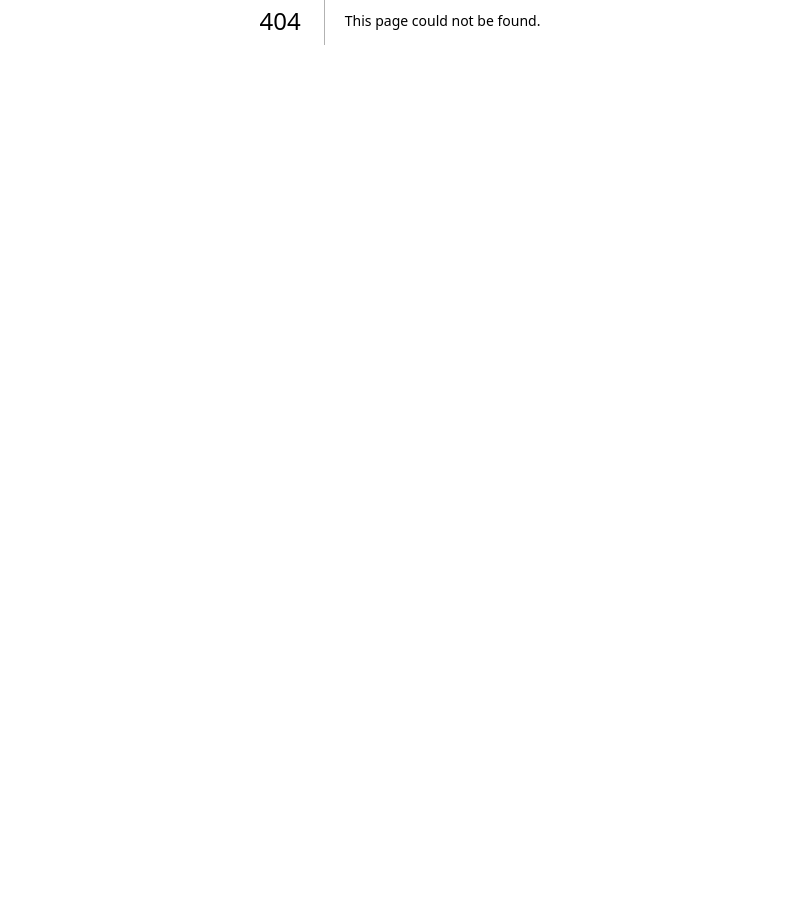
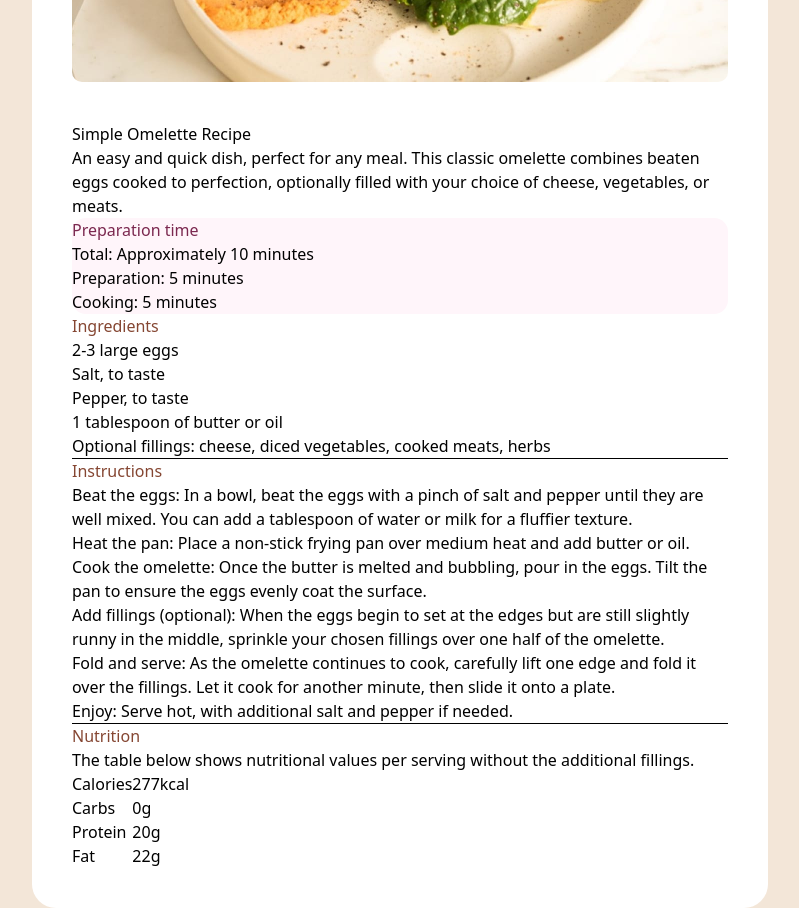
Before and after one commit to leonardo-bravop/frontend-mentor-recipe-page, a Next.js app: page /recipes/omelette in a window 1280 px wide. Before the commit this address had no page. Shown: the part 380-1288 px from the top of the page, without its empty margins (240-1039 px from the left). Before the commit the page ends 800 px from the top, so only its background shows below. Built offline with nearby package versions, Linux system fonts and the light colour scheme.

Commit message:
Add basic markup and styles

```diff
--- a/src/app/globals.css
+++ b/src/app/globals.css
@@ -1 +1,29 @@
 @import "tailwindcss";
+
+@theme {
+  --color-white: hsl(0, 0%, 100%);
+
+  --color-stone-100: hsl(30, 54%, 90%);
+  --color-stone-150: hsl(30, 18%, 87%);
+  --color-stone-600: hsl(30, 10%, 34%);
+  --color-stone-900: hsl(24, 5%, 18%);
+
+  --color-brown-800: hsl(14, 45%, 36%);
+
+  --color-rose-50: hsl(330, 100%, 98%);
+  --color-rose-800: hsl(332, 51%, 32%);
+}
+
+@layer base {
+  body {
+      @apply bg-stone-100;
+  }
+
+  h2 {
+    @apply text-brown-800;
+  }
+
+  h3 {
+    @apply text-rose-800;
+  }
+}
--- /dev/null
+++ b/src/app/recipes/omelette/page.tsx
@@ -0,0 +1,105 @@
+import Image from "next/image"
+import omelletepic from "@images/image-omelette.jpeg"
+
+export default function Omelette() {
+    return (
+      <div>
+        <main className="mt-[122px]">
+          <div className="w-[736px] mx-auto rounded-3xl bg-white p-10">
+            <Image
+              className="rounded-[10px] mx-auto mb-10"
+              src={omelletepic}
+              alt="omelette"
+              width={656}
+              height={300}
+            />
+
+            <h1>Simple Omelette Recipe</h1>
+
+            <p>
+              An easy and quick dish, perfect for any meal. This classic omelette combines beaten eggs cooked
+              to perfection, optionally filled with your choice of cheese, vegetables, or meats.
+            </p>
+
+            <section className="bg-rose-50 rounded-[14px]">
+              <h3>Preparation time</h3>
+              <ul>
+                <li>Total: Approximately 10 minutes</li>
+                <li>Preparation: 5 minutes</li>
+                <li>Cooking: 5 minutes</li>
+              </ul>
+            </section>
+
+            <h2>Ingredients</h2>
+            <ul>
+              <li>2-3 large eggs</li>
+              <li>Salt, to taste</li>
+              <li>Pepper, to taste</li>
+              <li>1 tablespoon of butter or oil</li>
+              <li>Optional fillings: cheese, diced vegetables, cooked meats, herbs</li>
+            </ul>
+
+            <hr />
+
+            <h2>Instructions</h2>
+            <ol>
+              <li>
+                Beat the eggs: In a bowl, beat the eggs with a pinch of salt and pepper until they are well mixed.
+                You can add a tablespoon of water or milk for a fluffier texture.
+              </li>
+              <li>
+                Heat the pan: Place a non-stick frying pan over medium heat and add butter or oil.
+              </li>
+              <li>
+                Cook the omelette: Once the butter is melted and bubbling, pour in the eggs. Tilt the pan to ensure
+                the eggs evenly coat the surface.
+              </li>
+              <li>
+                Add fillings (optional): When the eggs begin to set at the edges but are still slightly runny in the
+                middle, sprinkle your chosen fillings over one half of the omelette.
+              </li>
+              <li>
+                Fold and serve: As the omelette continues to cook, carefully lift one edge and fold it over the
+                fillings. Let it cook for another minute, then slide it onto a plate.
+              </li>
+              <li>
+                Enjoy: Serve hot, with additional salt and pepper if needed.
+              </li>
+            </ol>
+
+            <hr />
+
+            <h2>Nutrition</h2>
+            <p>
+              The table below shows nutritional values per serving without the additional fillings.
+            </p>
+
+            <table>
+              <tbody>
+                <tr>
+                  <td>Calories</td>
+                  <td>277kcal</td>
+                </tr>
+
+                <tr>
+                  <td>Carbs</td>
+                  <td>0g</td>
+                </tr>
+
+                <tr>
+                  <td>Protein</td>
+                  <td>20g</td>
+                </tr>
+
+                <tr>
+                  <td>Fat</td>
+                  <td>22g</td>
+                </tr>
+              </tbody>
+            </table>
+          </div>
+        </main>
+        <footer></footer>
+      </div>
+    );
+  }
--- /dev/null
+++ b/src/app/recipes/page.tsx
@@ -0,0 +1,8 @@
+export default function Page() {
+    return (
+      <div>
+        <main>Magic Page</main>
+        <footer></footer>
+      </div>
+    );
+  }
```
